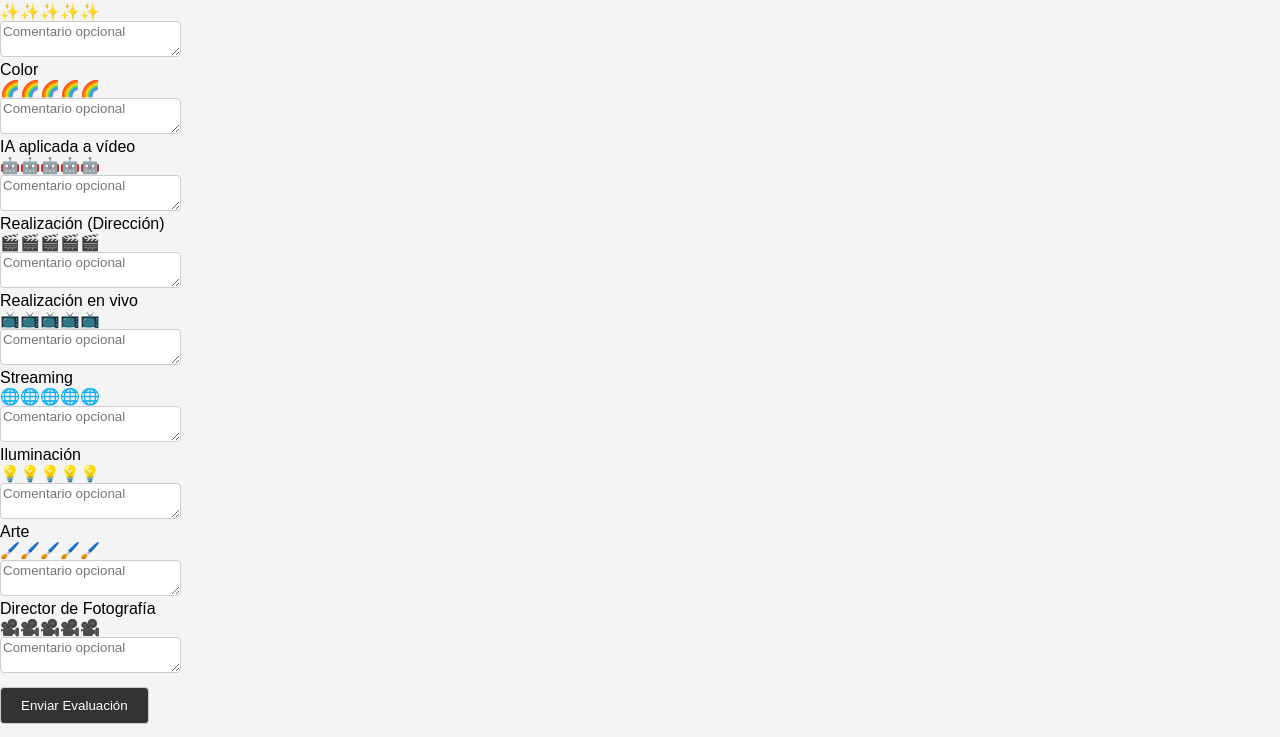
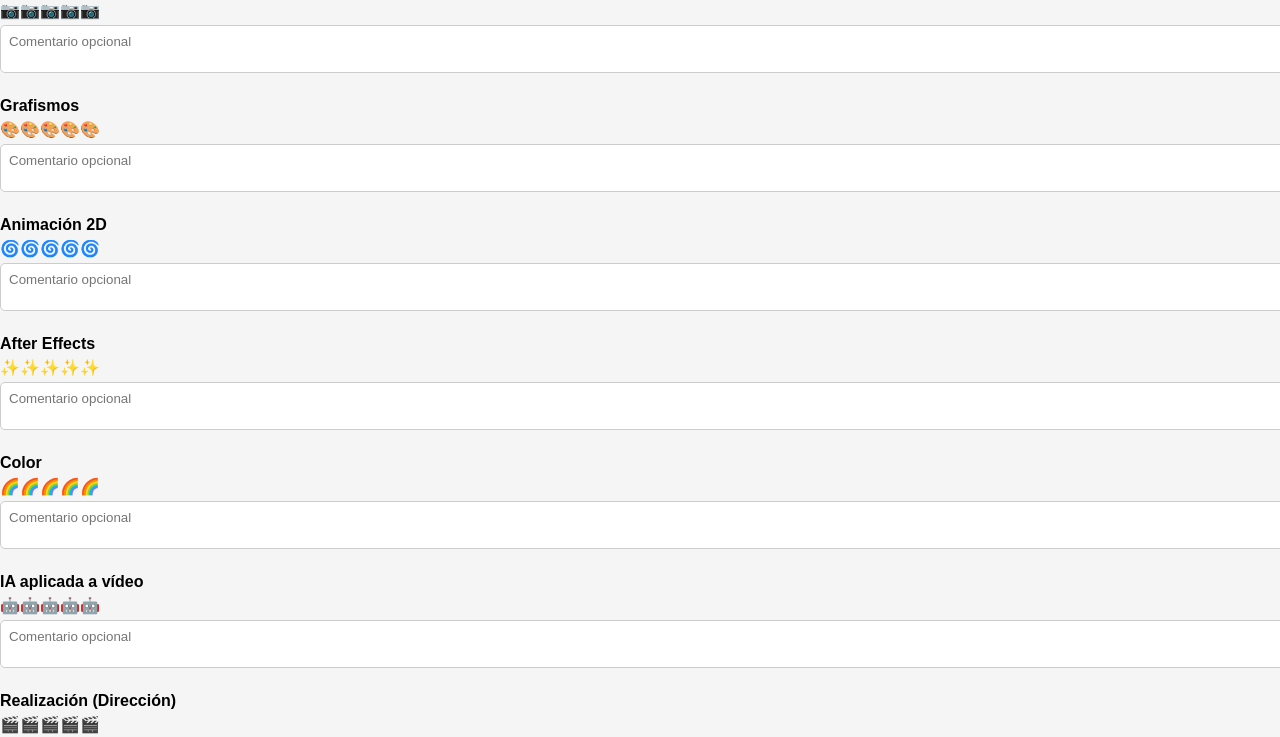
Before and after one commit to Emisound/autoevaluacion-iberianmedi, a React (Vite) app: page / in a window 1280 px wide. Shown: the part 958-1695 px from the top of the page. Built offline with nearby package versions, Linux system fonts and the light colour scheme.

Commit message:
Update index.css

```diff
--- a/index.css
+++ b/index.css
@@ -1,21 +1,86 @@
 body {
   font-family: sans-serif;
-  background-color: #f4f4f4;
+  background-color: #f5f5f5;
   margin: 0;
   padding: 0;
 }
-input, textarea, button {
+
+.container {
+  max-width: 800px;
+  margin: 40px auto;
+  background: white;
+  padding: 30px;
+  border-radius: 10px;
+  box-shadow: 0 2px 10px rgba(0, 0, 0, 0.1);
+}
+
+h1 {
+  text-align: center;
+  margin-bottom: 40px;
+}
+
+label {
+  font-weight: bold;
+  display: block;
+  margin: 20px 0 5px;
+}
+
+input[type="text"],
+textarea {
+  width: 100%;
+  padding: 8px;
+  margin-top: 5px;
+  border: 1px solid #ccc;
+  border-radius: 5px;
   font-family: inherit;
-  border: 1px solid #ccc;
-  border-radius: 4px;
 }
-button {
-  background-color: #333;
-  color: white;
-  padding: 10px 20px;
-  margin-top: 10px;
-  cursor: pointer;
-}
+
 textarea {
   resize: vertical;
 }
+
+.emoji-container {
+  display: flex;
+  gap: 8px;
+  margin: 10px 0;
+}
+
+.emoji-button {
+  font-size: 22px;
+  cursor: pointer;
+  transition: transform 0.2s;
+  background: none;
+  border: none;
+}
+
+.emoji-button:hover {
+  transform: scale(1.3);
+}
+
+.emoji-button.selected {
+  transform: scale(1.5);
+}
+
+button[type="submit"] {
+  background-color: #0070f3;
+  color: white;
+  border: none;
+  padding: 12px 24px;
+  margin-top: 30px;
+  border-radius: 5px;
+  cursor: pointer;
+  font-size: 16px;
+  display: block;
+  margin-left: auto;
+  margin-right: auto;
+}
+
+button[type="submit"]:hover {
+  background-color: #005bb5;
+}
+
+img.logo {
+  max-width: 200px;
+  display: block;
+  margin: 0 auto 30px;
+}
```
